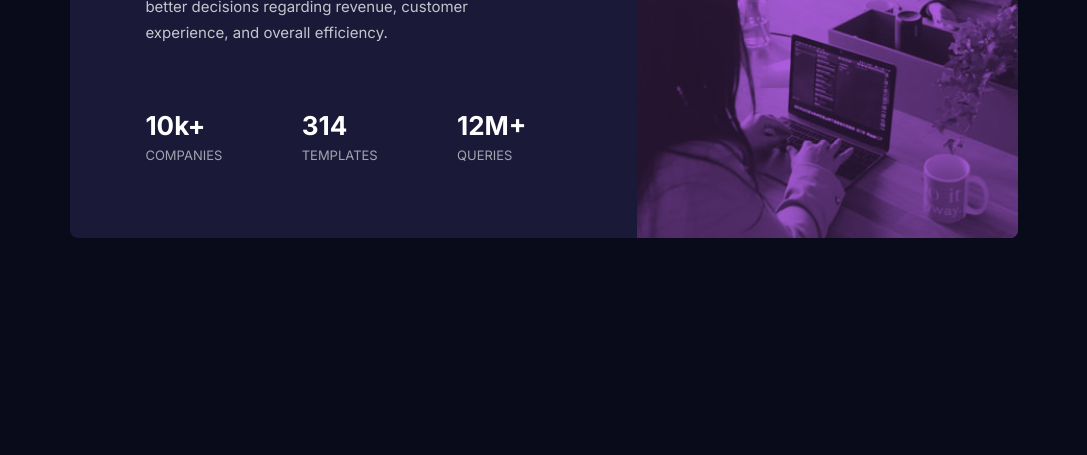
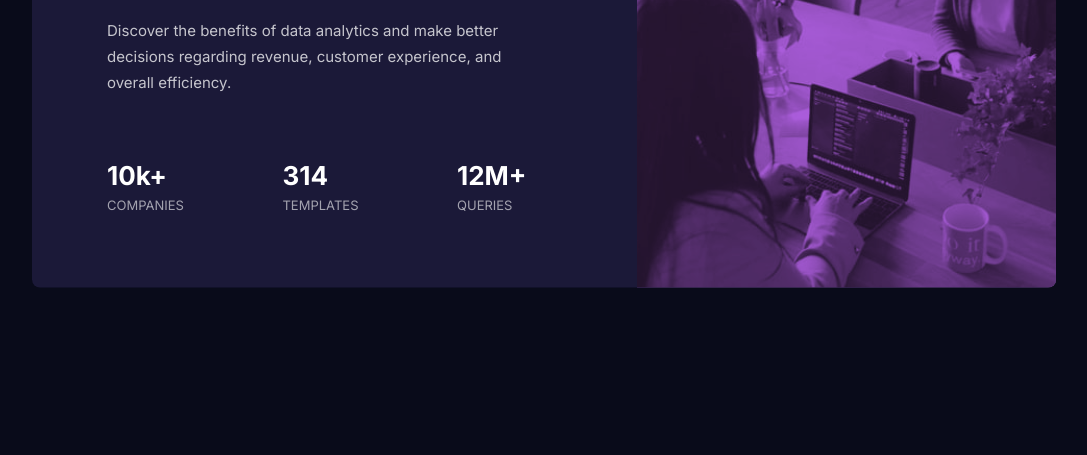
Before and after one commit to Manmohan7/fm-stats-preview-card, a website: page index.html in a window 1280 px wide. Shown: the part 345-800 px from the top of the page, without its empty margins (96-1183 px from the left). Drawn offline with Linux system fonts and the light colour scheme.

Commit message:
css update

```diff
--- a/scss/main.scss
+++ b/scss/main.scss
@@ -8,11 +8,6 @@ $color-white-lighter: hsla(0, 0%, 100%, 0.6);
 
 body {
   background-color: $color-blue-dark;
-  padding: 70px 20px;
-
-  @media (min-width: 1200px) {
-    padding: 110px 40px 0;
-  }
 
   .card {
     background-color: $color-blue;
@@ -22,12 +17,16 @@ body {
     flex-direction: column;
     font-family: 'Inter', sans-serif;
     margin: 0 auto;
-    max-width: 400px;
+    width: 400px;
     overflow: hidden;
+    position: absolute;
+    top: 50%;
+    left: 50%;
+    transform: translate(-50%, -50%);
 
     @media (min-width: 1200px) {
       flex-direction: row-reverse;
-      max-width: 80%;
+      width: 80%;
     }
 
     &-img {
```
Also changed, not shown: css/main.css.
